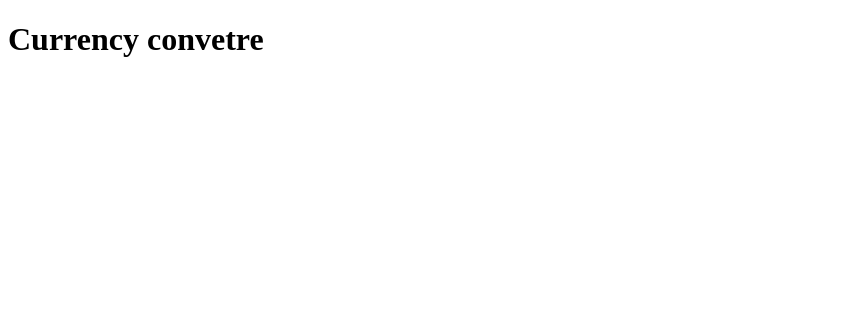
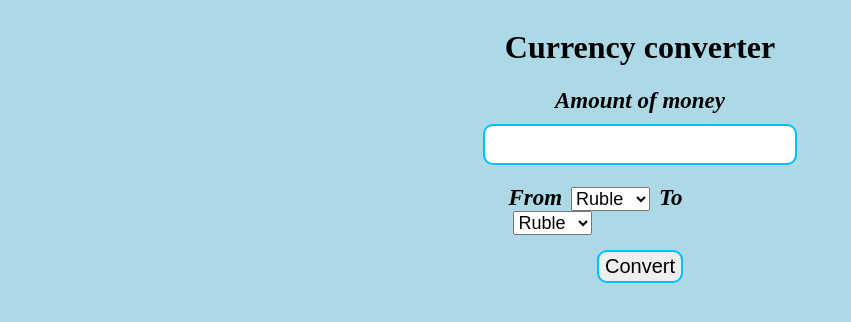
Before and after one commit to AdminTima/Currency-Converter, a Django app: page / in a window 1280 px wide. Shown: the top 322 px of the page, without its empty margins (0-851 px from the left). Run offline with Django 4.2, Linux system fonts and the light colour scheme.

Commit message:
Added styles. Modifyed html.

```diff
--- /dev/null
+++ b/converter/static/styles/style.css
@@ -0,0 +1,53 @@
+body {
+    background-color: lightblue;
+    display: flex;
+    flex-direction: column;
+    justify-content: center;
+    align-items: center;
+}
+
+input {
+    display: block;
+    border: 2px solid deepskyblue;
+    border-radius: 10px;
+    padding: 5px 7px;
+    font-size: 23px;
+    margin: 10px 0;
+    text-align: center;
+}
+
+.result {
+    font-size: 25px;
+    font-weight: bold;
+    margin: 5px 0;
+}
+
+label {
+    font-size: 23px;
+    font-style: italic;
+    font-weight: bold;
+}
+
+.convert_btn {
+    border: 2px solid deepskyblue;
+    padding: 3px 6px;
+    font-size: 20px;
+    border-radius: 10px;
+    margin: 5px auto;
+}
+
+.convert_form {
+    display: flex;
+    flex-direction: column;
+    justify-content: center;
+    align-items: center;
+}
+
+.from_to_block {
+    margin: 10px 0;
+}
+select {
+    width: 30%;
+    font-size: 18px;
+    margin: 0 5px;
+}
--- a/converter/templates/converter/base.html
+++ b/converter/templates/converter/base.html
@@ -1,4 +1,5 @@
 <!doctype html>
+{% load static %}
 <html lang="en">
 <head>
     <meta charset="UTF-8">
@@ -6,6 +7,7 @@
           content="width=device-width, user-scalable=no, initial-scale=1.0, maximum-scale=1.0, minimum-scale=1.0">
     <meta http-equiv="X-UA-Compatible" content="ie=edge">
     <title>{% block title %}{% endblock %}</title>
+    <link rel="stylesheet" href="{% static 'styles/style.css' %}">
 </head>
 <body>
     {% block body %}{% endblock %}
--- a/converter/templates/converter/index.html
+++ b/converter/templates/converter/index.html
@@ -8,5 +8,32 @@
 
 
 {% block body %}
-    <h1>Currency convetre</h1>
+    <h1>Currency converter</h1>
+
+        <form class="convert_form" method="post">
+        {% csrf_token %}
+            <label for="amount">Amount of money</label>
+            <input id="amount" type="number" name="amount_of_money">
+
+            <div class="from_to_block">
+                <label for="from">From</label>
+                <select id="from" name="from_currency">
+                {% for key, value in currency_list.items %}
+                    <option value="{{ value }}">{{ key }}</option>
+                {% endfor %}
+                </select>
+
+                <label for="to">To</label>
+                <select id="to" name="to_currency">
+                    {% for key, value in currency_list.items %}
+                        <option value="{{ value }}">{{ key }}</option>
+                    {% endfor %}
+                </select>
+            </div>
+            <button class="convert_btn">Convert</button>
+        </form>
+            {% if result %}
+                <span class="result">Result: {{ result }}</span>
+            {% endif %}
+
 {% endblock %}
```
